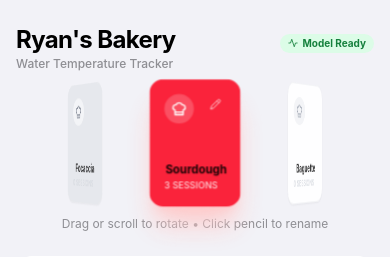
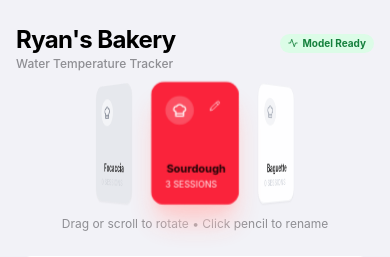
Before and after one commit to ghryan0000/dough-temp-tracker, a React (Vite) app: page / in a window 390 px wide. Shown: the top 257 px of the page. Built offline with nearby package versions, Linux system fonts and the light colour scheme.

Commit message:
Make carousel radius responsive for mobile vs desktop

```diff
--- a/dough-temp-tracker.tsx
+++ b/dough-temp-tracker.tsx
@@ -705,8 +705,11 @@ function JukeboxSelector({ products, selectedProductId, rotation, setRotation, s
   const [editingId, setEditingId] = useState(null);
   const [editValue, setEditValue] = useState('');
 
-  // Dynamic radius based on number of products to prevent card overlap
-  const radius = Math.max(90, products.length * 20);
+  // Dynamic radius based on number of products and screen size
+  // Mobile devices use smaller spacing to prevent icons from being too spread out
+  const isMobile = typeof window !== 'undefined' && window.innerWidth < 768;
+  const multiplier = isMobile ? 12 : 20;
+  const radius = Math.max(90, products.length * multiplier);
 
   const handleMouseDown = (e) => {
     if (editingId !== null) return;
```
